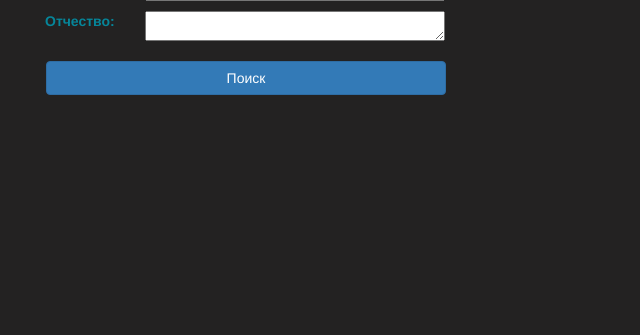
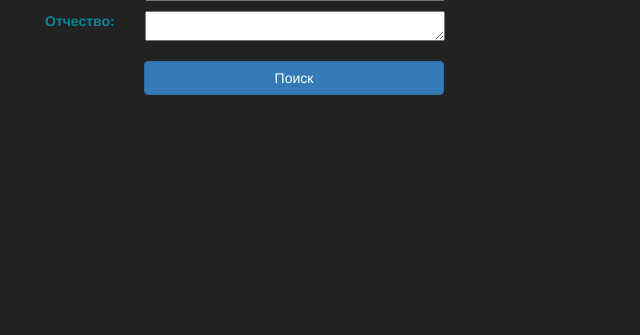
Before and after one commit to Kordebalet67/DataBase, a Django app: page /search in a window 1280 px wide; the page is wider, and only the part inside the window is pictured. Shown: the part 229-564 px from the top of that part, without its empty margins (0-640 px from the left). Run offline with Django 3.2, Linux system fonts and the light colour scheme; some libraries are stand-ins or nearby versions.

Commit message:
Поиск стал под полем

```diff
--- a/static/style.css
+++ b/static/style.css
@@ -116,7 +116,7 @@
     display: inline;
     position: relative;
     top: 10px;
-    width: 400px;
+    width: 300px;
     left: 1px;
     margin-top: 10px;
 }
--- a/templates/search/search.html
+++ b/templates/search/search.html
@@ -25,8 +25,9 @@
                                     <label>Отчество: </label>
                                     {{ insert_form.middle_name }}
                                 </div>
-
+<div style="padding-left: 98px">
                                 <input type="submit" value="Поиск" class="btn23 btn btn-primary"/>
+    </div>
                             </form>
                         </div>
                         <div style="grid-area: column2">
```
